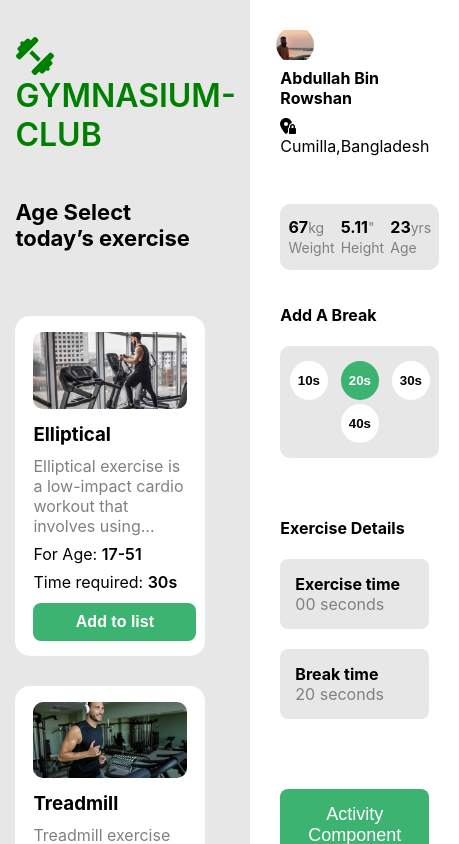
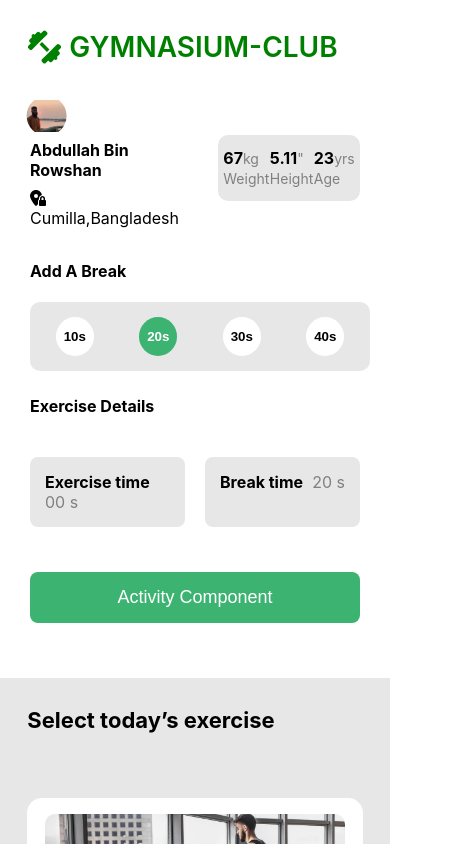
Before and after one commit to abdullahbinrowshan/s-t-eighth-assignment-gymnasium, a React (Create React App) app: page / in a window 390 px wide. Shown: the top 844 px of the page, 459 px wide, since content can reach past the window. Built offline with nearby package versions, Linux system fonts and the light colour scheme.

Commit message:
responsiveness is done

```diff
--- a/src/components/Activity/Activity.css
+++ b/src/components/Activity/Activity.css
@@ -28,7 +28,7 @@
     outline: none;
     font-size: 16px;
     padding: 10px;
-    width: 86%;
+    width: 87%;
     border: none;
     margin-bottom: 15px;
     border-radius: 8px;
--- a/src/components/Cart/Cart.css
+++ b/src/components/Cart/Cart.css
@@ -63,7 +63,7 @@
 .complete-btn{
     outline: none;
     border: none;
-    padding: 15px;
+    padding: 15px 5px;
     font-size: 18px;
     width: 100%;
     border-radius: 8px;
--- a/src/components/Cart/Cart.js
+++ b/src/components/Cart/Cart.js
@@ -6,6 +6,7 @@ import { faLocationPinLock } from '@fortawesome/free-solid-svg-icons';
 const Cart = (props) => {
     return (
         <div>
+            <div className="mobile-flex">
                 <div className="person flex">
                     <img src={require("./profile.jpg")} alt="" />
                     <div className="person-info">
@@ -32,6 +33,7 @@ const Cart = (props) => {
                         </span>
                     </p>
                 </div>
+            </div>
             <div className="break-container">
                 <h4>Add A Break</h4>
                 <div className="break-btns flex primary-bg">
@@ -44,8 +46,8 @@ const Cart = (props) => {
             <div className="details-container">
                 <h4>Exercise Details</h4>
                 <div className="details">
-                    <p className='flex primary-bg'><b>Exercise time</b> <span>00 seconds</span></p>
-                    <p className='flex primary-bg'><b>Break time</b> <span>20 seconds</span></p>
+                    <p className='flex primary-bg'><b>Exercise time</b> <span>00 s</span></p>
+                    <p className='flex primary-bg'><b>Break time</b> <span>20 s</span></p>
                 </div>
             </div>
             <div className="completed-btn-container">
--- a/src/components/Main/Main.css
+++ b/src/components/Main/Main.css
@@ -1,6 +1,7 @@
-.main-container{
+.main-container {
     display: grid;
     grid-template-columns: 4fr 1.3fr;
+    grid-auto-flow: dense;
     gap: 30px;
 }
 
@@ -8,12 +9,14 @@
     background-color: #e7e7e7;
 }
 
-.activities-container{
+.activities-container {
     margin: min(7%, 70px);
+    margin-bottom: 0;
 }
 
-.heading{
+.heading {
     color: green;
+    font-size: clamp(28px, 100%, 20px);
     font-weight: 600;
     margin-bottom: 45px;
 }
@@ -22,12 +25,12 @@
     transform: rotate(45deg);
 }
 
-.activities-container h4{
+.activities-container h4 {
     margin-bottom: 65px;
     font-size: 22px;
 }
 
-.activities-container .activity-container{
+.activities-container .activity-container {
     display: grid;
     grid-template-columns: repeat(auto-fit, minmax(min(250px, 100%), 1fr));
     grid-gap: 30px;
@@ -41,15 +44,16 @@
 }
 
 .cart-container {
+    grid-column: 2;
     height: 100%;
     padding: 30px;
 }
 
-.bg-white{
+.bg-white {
     background-color: #fff;
 }
 
-.bg-green{
+.bg-green {
     background-color: mediumseagreen;
     color: white;
 }
@@ -62,3 +66,48 @@
     object-fit: cover;
     overflow: hidden;
 }
+
+
+@media (max-width: 947px) {
+    .main-container {
+        display: block;
+    }
+
+    .person {
+        width: 50%;
+        margin-top: 40px;
+    }
+
+    .fitness-info {
+        max-width: 40%;
+        margin-top: 0;
+    }
+
+    .heading {
+        position: absolute;
+        top: 0;
+        text-align: center;
+        margin-top: 30px;
+    }
+    .details p{
+        width: 100%;
+    }
+
+    .details {
+        display: flex;
+        gap: 20px;
+    }
+
+    .mobile-flex {
+        display: flex;
+        align-items: center;
+        gap: 30px;
+        margin-top: 30px;
+        justify-content: space-between;
+    }
+
+    .break-container, .completed-btn-container, .details-container{
+        margin: 25px 0 !important;
+    }
+
+}
--- a/src/components/Main/Main.js
+++ b/src/components/Main/Main.js
@@ -16,18 +16,18 @@ const Main = () => {
     }, [])
     return (
         <div className='main-container primary-bg'>
+            <div className="cart-container bg-white">
+                <Cart />
+            </div>
             <div className="activities-container">
                 <h1 className='heading'> <span><FontAwesomeIcon className='rotate' icon={faDumbbell} /></span> GYMNASIUM-CLUB </h1>
-                <h4>Age Select today’s exercise</h4>
+                <h4>Select today’s exercise</h4>
                 <div className='activity-container'>
                     {
                         activities.map(activity => <Activity activity={activity} key={activity.id} />)
                     }
                 </div>
             </div>
-            <div className="cart-container bg-white">
-                <Cart />
-            </div>
         </div>
     );
 };
```
Lines whose indentation alone changed are shown as unchanged.
